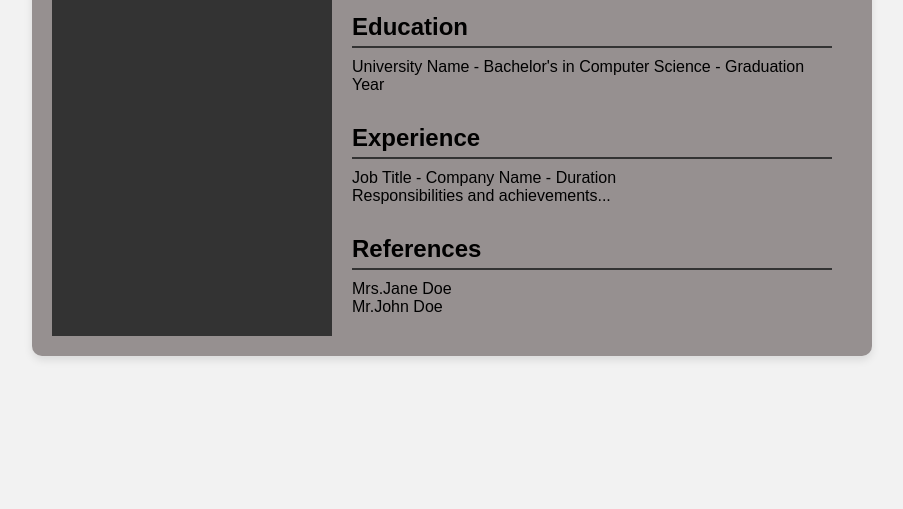
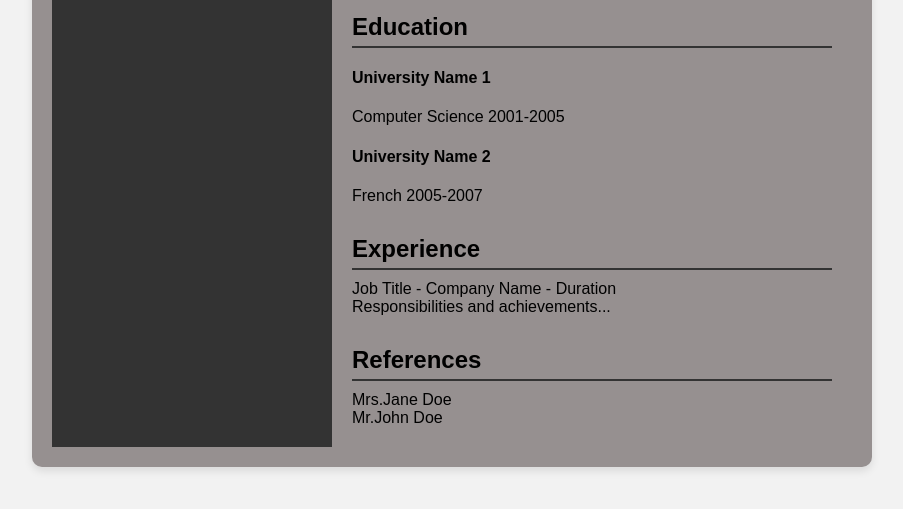
Before and after one commit to Torsten86/Lexicon-WebsiteS01, a plain HTML site: page index.html in a window 1280 px wide. Shown: the part 343-852 px from the top of the page, without its empty margins (188-1091 px from the left). Before the commit the page ends 800 px from the top, so only its background shows below. Drawn offline with Linux system fonts and the light colour scheme.

Commit message:
Second update, added some bread text

```diff
--- a/index.html
+++ b/index.html
@@ -114,7 +114,10 @@
 
       <div class="section">
         <h2>Education</h2>
-        <p>University Name - Bachelor's in Computer Science - Graduation Year</p>
+        <h4>University Name 1</h4>
+        <p>Computer Science 2001-2005</p>
+        <h4>University Name 2</h4>
+        <p>French 2005-2007</p>
       </div>
 
       <div class="section">
@@ -129,7 +132,7 @@
         <p>Mr.John Doe</p>
       </div>
 
-      <!-- Add more sections for skills, projects, etc. -->
+      <!--  -->
     </div>
   </div>
 
```
